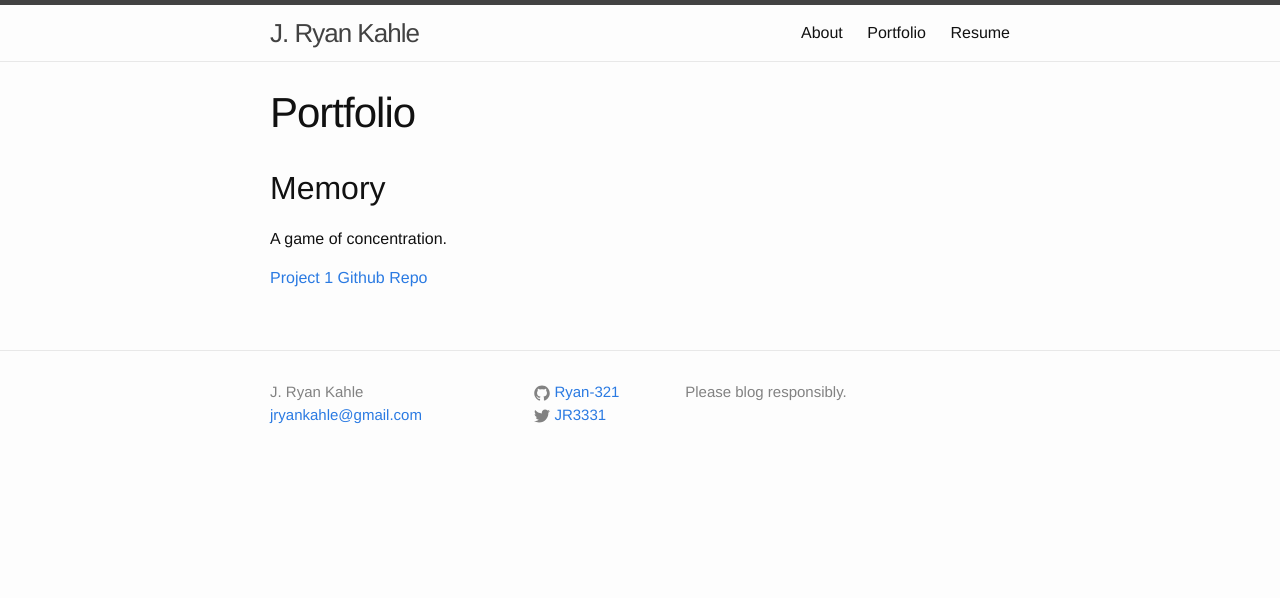
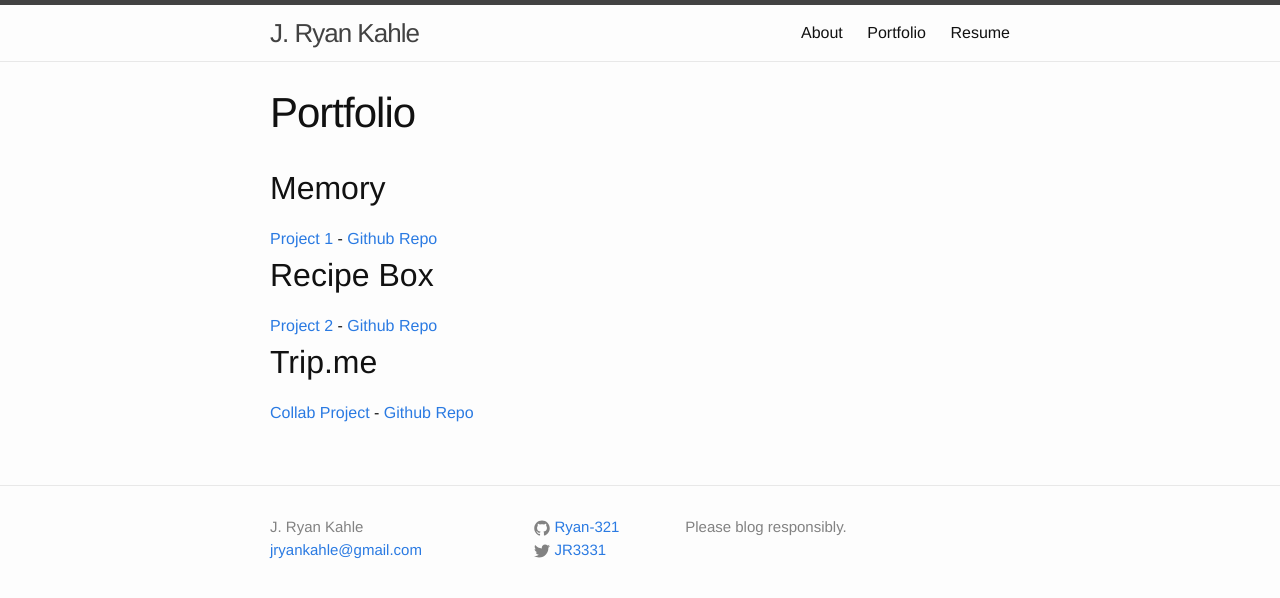
Before and after one commit to Ryan-321/Ryan-321.github.io, a Jekyll site: the page built from portfolio.md, in a window 1280 px wide. Shown: the top 598 px of the page. Built offline with Jekyll 4.4.1, drawn with Linux system fonts in a browser that asks for light colours.

Commit message:
updated portfolio

```diff
--- a/portfolio.md
+++ b/portfolio.md
@@ -6,11 +6,18 @@ permalink: /portfolio/
 
 <div class="project">
 <h2>Memory</h2>
-<p>A game of concentration.</p>
-<!-- <img src="{{ site.url }}assets/memory.png" class="project_pic"/> -->
-<a href="http://ryan-321.github.io/Memory/">Project 1</a>
+<a href="http://ryan-321.github.io/Memory/">Project 1</a> -
 <a href="https://github.com/Ryan-321/Memory">Github Repo</a>
+</div>
 
+<div class="project">
+<h2>Recipe Box</h2>
+<a href="https://wdi-recipe-box.herokuapp.com/">Project 2</a> -
+<a href="https://github.com/Ryan-321/recipe_box">Github Repo</a>
+</div>
 
-
+<div class="project">
+<h2>Trip.me</h2>
+<a href="https://trip-me.herokuapp.com/">Collab Project</a> -
+<a href="https://github.com/alexbannon/trip.me">Github Repo</a>
 </div>
```
